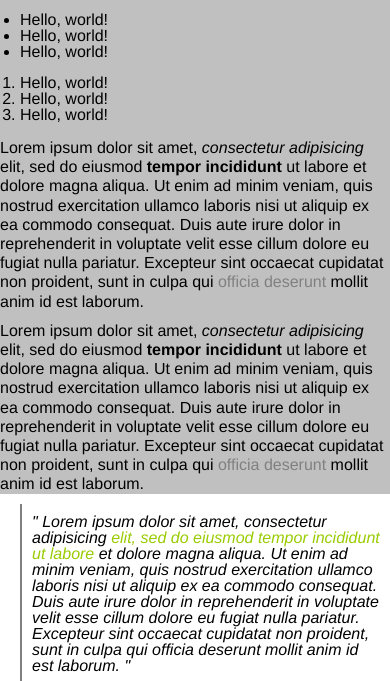
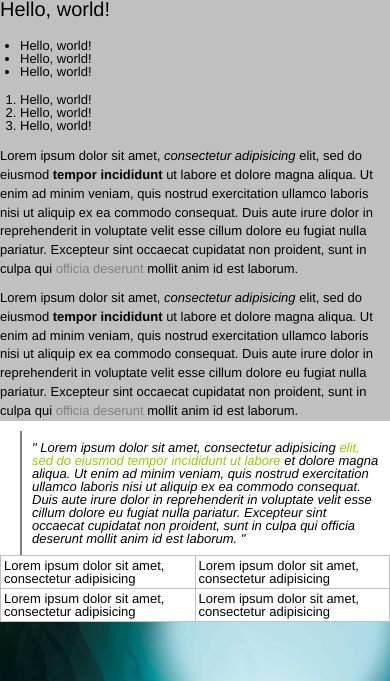
Before and after one commit to danielonson/ddobble, a plain HTML site: page index.html in a window 390 px wide. Shown: the part 113-794 px from the top of the page. Drawn offline with nearby package versions, Linux system fonts and the light colour scheme.

Commit message:
[OA] fuentes responsivas me la pelan

```diff
--- a/css/style.css
+++ b/css/style.css
@@ -63,9 +63,14 @@
 
 body{
 	font-family: "Helvetica Neue", "Helvetica Neue Light", "Helvetica Neue", Helvetica, Arial, "Lucida Grande", sans-serif;
-	font-weight: 200
+	font-weight: 200;
+	font-size: 18px;
 }
 
+
+h1,h2,h3,h4,h5,h6,p {
+   line-height: 1.45;
+}
 
 h1{
 	font-size: 35px
@@ -98,8 +103,6 @@
 }
 
 p{
-	font-size: 16px;
-	line-height: 120%;
 	margin: 10px 0px
 }
 
--- a/index.html
+++ b/index.html
@@ -6,10 +6,17 @@
     <meta name="viewport" content="width=device-width, initial-scale=1">
     <title>ddobble BETA</title>
     <link rel=stylesheet href="css/style.css" type="text/css" media="screen">
+        <script src="js/modernizr.custom.41873.js"></script>
+
+    <script src="//ajax.googleapis.com/ajax/libs/jquery/1.11.1/jquery.min.js"></script>
+
+    <script src="js/flowtype.js"></script>
 
 
      </head>
   <body>
+
+
 
   <section>
 
@@ -86,15 +93,31 @@
 
 
 
+<script>
 
+  $('body').flowtype({
+   minimum   : 320,
+   maximum   : 1200,
+   minFont   : 12,
+   maxFont   : 17,
+   fontRatio : 30
+});
+$('h1').flowtype({
+   minimum   : 320,
+   maximum   : 1200,
+   minFont   : 12,
+   maxFont   : 35,
+   fontRatio : 20
+});
+
+</script>
 
 
 
 
 
     <!-- jQuery (necessary for Bootstrap's JavaScript plugins) -->
-    <script src="https://ajax.googleapis.com/ajax/libs/jquery/1.11.0/jquery.min.js"></script>
+
     <!-- Include all compiled plugins (below), or include individual files as needed -->
-    <script src="js/modernizr.custom.41873.js"></script>
   </body>
 </html>
--- /dev/null
+++ b/js/flowtype.js
@@ -0,0 +1,48 @@
+/*
+* FlowType.JS v1.1
+* Copyright 2013-2014, Simple Focus http://simplefocus.com/
+*
+* FlowType.JS by Simple Focus (http://simplefocus.com/)
+* is licensed under the MIT License. Read a copy of the
+* license in the LICENSE.txt file or at
+* http://choosealicense.com/licenses/mit
+*
+* Thanks to Giovanni Difeterici (http://www.gdifeterici.com/)
+*/
+
+(function($) {
+   $.fn.flowtype = function(options) {
+
+// Establish default settings/variables
+// ====================================
+      var settings = $.extend({
+         maximum   : 9999,
+         minimum   : 1,
+         maxFont   : 9999,
+         minFont   : 1,
+         fontRatio : 35
+      }, options),
+
+// Do the magic math
+// =================
+      changes = function(el) {
+         var $el = $(el),
+            elw = $el.width(),
+            width = elw > settings.maximum ? settings.maximum : elw < settings.minimum ? settings.minimum : elw,
+            fontBase = width / settings.fontRatio,
+            fontSize = fontBase > settings.maxFont ? settings.maxFont : fontBase < settings.minFont ? settings.minFont : fontBase;
+         $el.css('font-size', fontSize + 'px');
+      };
+
+// Make the magic visible
+// ======================
+      return this.each(function() {
+      // Context for resize callback
+         var that = this;
+      // Make changes upon resize
+         $(window).resize(function(){changes(that);});
+      // Set changes on load
+         changes(this);
+      });
+   };
+}(jQuery));
```
Also changed, not shown: FlowType.JS-master/flowtype.js (added, +48 -0 lines), FlowType.JS-master/LICENSE.txt (added), 1 other file.
